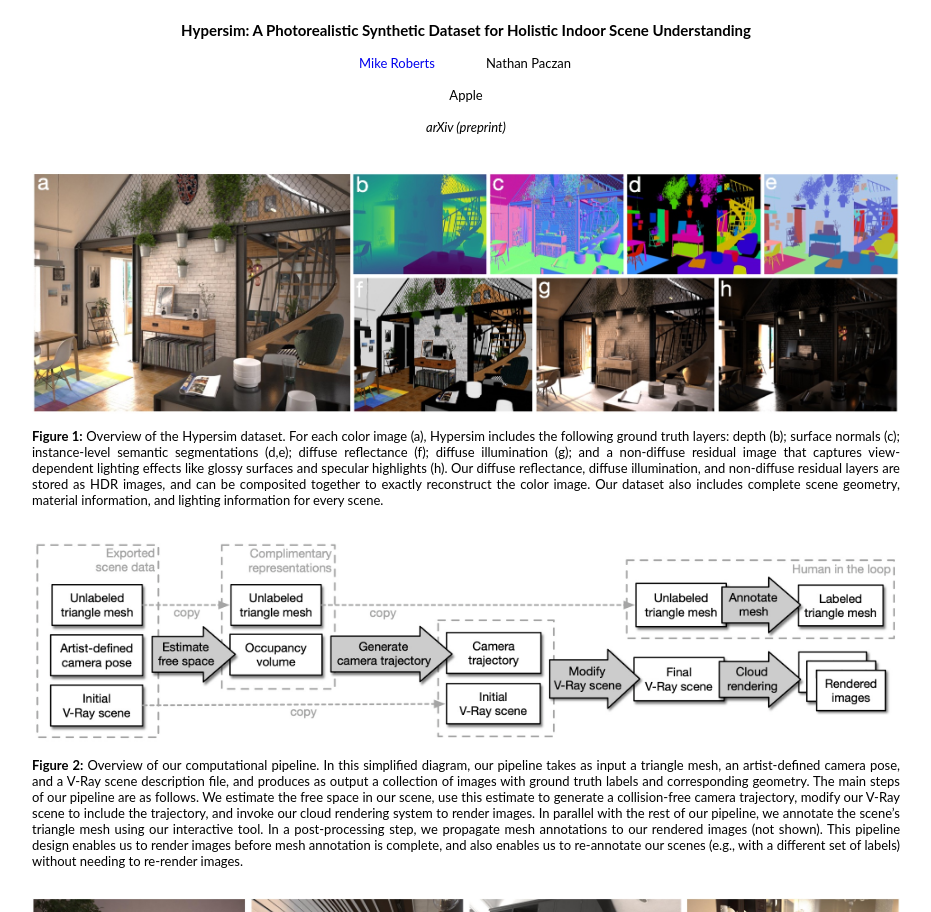
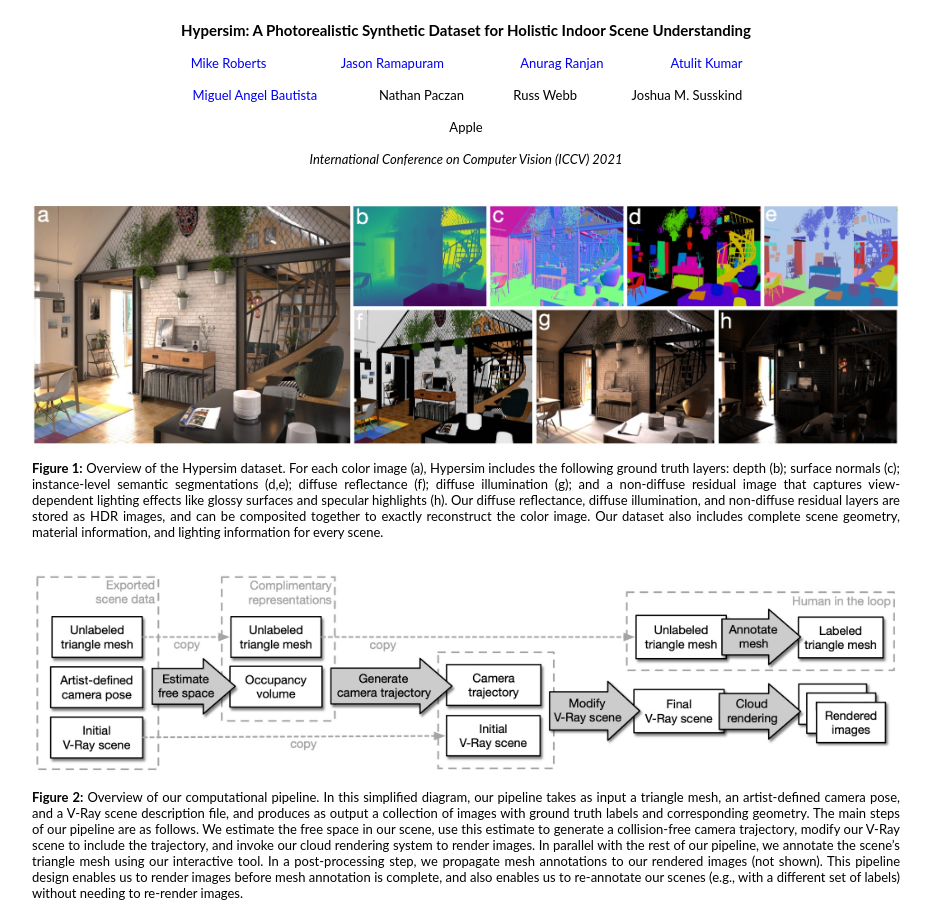
Before and after one commit to mikeroberts3000/mikeroberts3000.github.io, a plain HTML site: page papers/hypersim/index.html in a window 1280 px wide. Shown: the top 912 px of the page, without its empty margins (174-1105 px from the left). Drawn offline with Linux system fonts and the light colour scheme.

Commit message:
ICCV 2021 update

```diff
--- a/papers/hypersim/index.html
+++ b/papers/hypersim/index.html
@@ -26,7 +26,7 @@
                     </tr>
                 </table>
 
-                <table class='heading' style='width: 30% !important'>
+                <table class='heading' style='width: 70% !important'>
                     <tr>
 
                         <td>
@@ -37,7 +37,49 @@
 
                         <td>
                             <p>
+                                <a href='http://jramapuram.github.io'>Jason Ramapuram</a>
+                            </p>
+                        </td>
+
+                        <td>
+                            <p>
+                                <a href='http://anuragranj.github.io'>Anurag Ranjan</a>
+                            </p>
+                        </td>
+
+                        <td>
+                            <p>
+                                <a href='http://www.atulitkumar.com'>Atulit Kumar</a>
+                            </p>
+                        </td>
+
+                    </tr>
+                </table>
+
+                <table class='heading' style='width: 70% !important'>
+                    <tr>
+
+                        <td>
+                            <p>
+                                <a href='http://miguelbautista.github.io'>Miguel Angel Bautista</a>
+                            </p>
+                        </td>
+
+                        <td>
+                            <p>
                                 Nathan Paczan
+                            </p>
+                        </td>
+
+                        <td>
+                            <p>
+                                Russ Webb
+                            </p>
+                        </td>
+
+                        <td>
+                            <p>
+                                Joshua M. Susskind
                             </p>
                         </td>
 
@@ -60,7 +102,7 @@
                     <tr>
                         <td>
                             <p>
-                                <em>arXiv (preprint)</em>
+                                <em>International Conference on Computer Vision (ICCV) 2021</em>
                             </p>
                         </td>
                     </tr>
@@ -182,9 +224,10 @@ sampling heuristic generates informative views without requiring our scenes to b
  -->
 
 <pre id='citation'>@misc{roberts:2020,
-    author       = {Mike Roberts AND Nathan Paczan},
+    author       = {Mike Roberts AND Jason Ramapuram AND Anurag Ranjan AND Atulit Kumar AND
+                    Miguel Angel Bautista AND Nathan Paczan AND Russ Webb AND Joshua M. Susskind},
     title        = {{Hypersim}: {A} Photorealistic Synthetic Dataset for Holistic Indoor Scene Understanding},
-    howpublished = {arXiv 2020},
+    howpublished = {International Conference on Computer Vision (ICCV) 2021},
 }</pre>
 
                 <p class='newsection'>
```
Also changed, not shown: index.html (+2 -2 lines), 1 other file.
